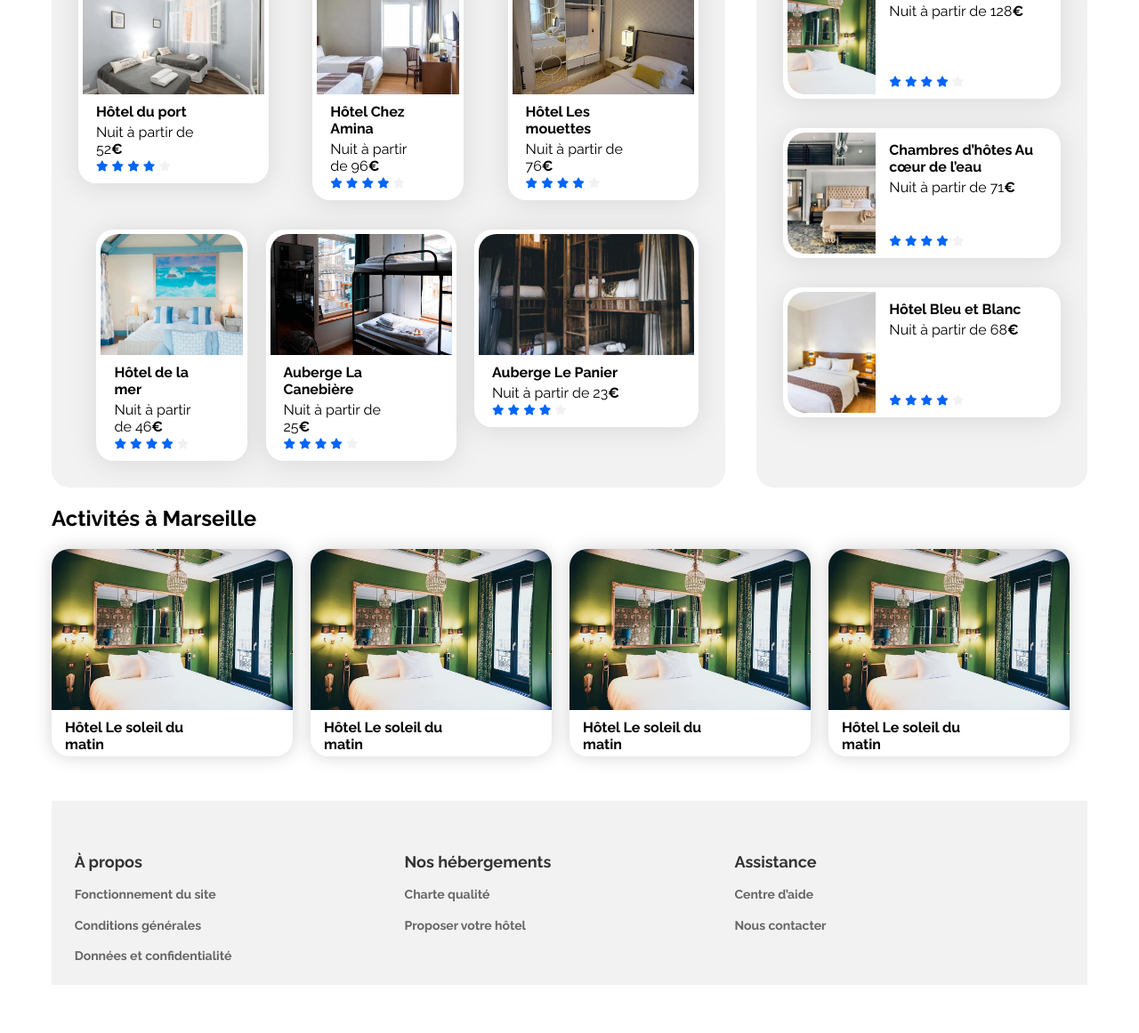
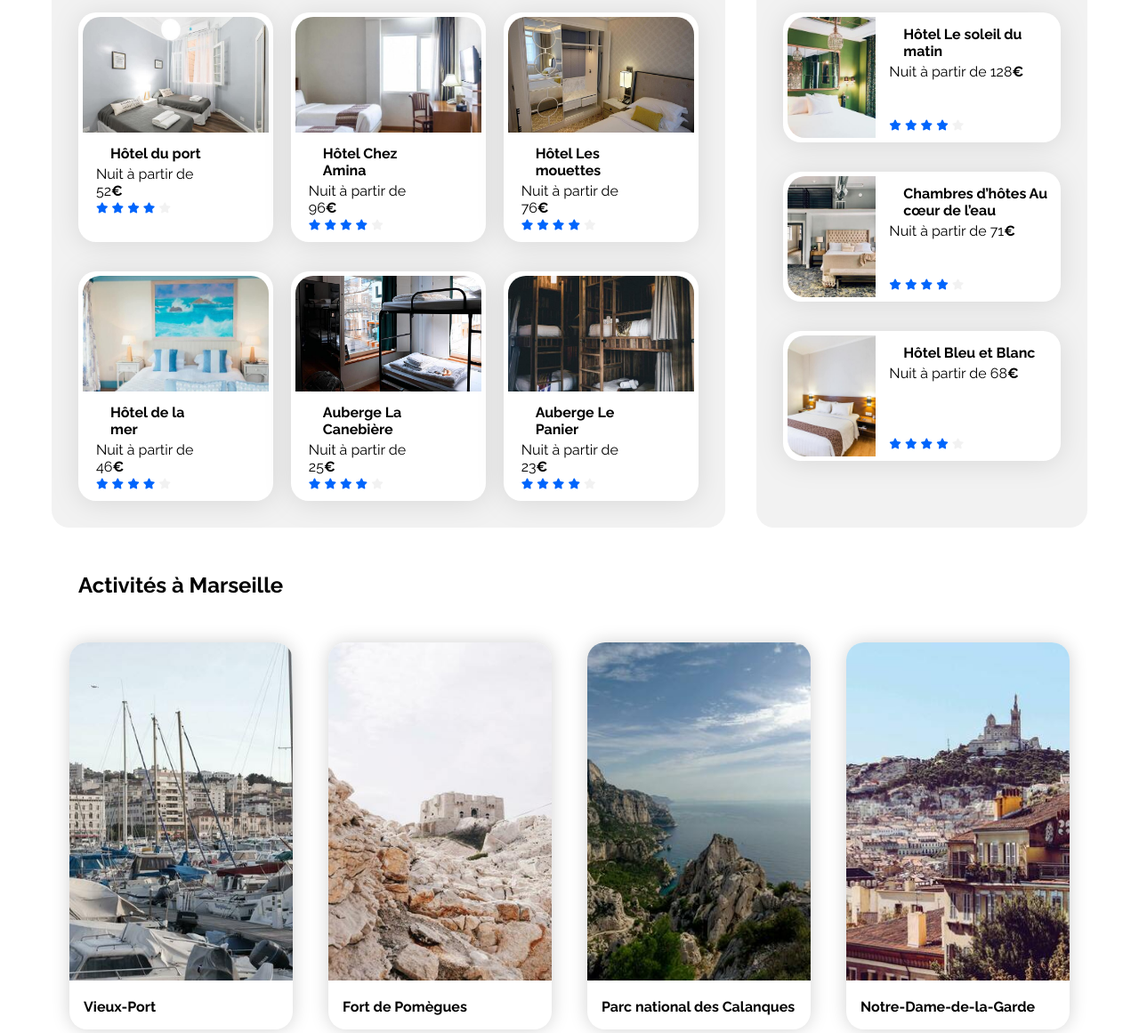
Before and after one commit to RandumGoo/Projet2-Booki, a plain HTML site: page INDEX.html in a window 1280 px wide. Shown: the part 553-1714 px from the top of the page at 89% size. Before the commit the page ends 1668 px from the top, so only its background shows below. Drawn offline with Linux system fonts and the light colour scheme.

Commit message:
final-desktop

```diff
--- a/INDEX.html
+++ b/INDEX.html
@@ -11,7 +11,7 @@
     <link rel="stylesheet" href="https://cdnjs.cloudflare.com/ajax/libs/font-awesome/6.2.1/css/all.min.css"
         integrity="sha512-MV7K8+y+gLIBoVD59lQIYicR65iaqukzvf/nwasF0nqhPay5w/9lJmVM2hMDcnK1OnMGCdVK+iQrJ7lzPJQd1w=="
         crossorigin="anonymous" referrerpolicy="no-referrer" />
-    <link rel="stylesheet" href="./css/style2.css">
+    <link rel="stylesheet" href="./css/styles.css">
 </head>
 
 <body>
@@ -72,23 +72,20 @@
                         <i class="fa-solid fa-fire"></i>
                         <h5>Nos pépites</h5>
                     </div>
+                </div>
+
                 <div class="infobar">
-                        <i class="fa-light fa-circle-info"></i>
-                        <p class="info-txt"> Plus de 500 logements sont disponibles dans cette ville</p>
-                    </div>
+                    <i class="fa fa-circle-info"></i>
+                    <span class="info-txt"> Plus de 500 logements sont disponibles dans cette ville</span>
                 </div>
             </article>
-
-
-
-
 
             <div class="hebergements-and-populaires">
                 <section class="hebergements">
                     <h2 class="section-title">Hébergements à Marseille</h2>
                     <div class="heb-card1">
+                        <article class="card">
                             <a href="#">
-                            <article class="card">
                                 <img src="./images/hebergements/fred-kleber.jpg" alt="Image de la chambre d'hôtel montrant un lit">
                                 <div class="card-content">
                                     <div class="card-txt">
@@ -104,10 +101,10 @@
                                         <span class="sr-only">Note de 4 sur 5</span>
                                     </div>
                                 </div>
+                            </a>
                         </article>
-                        </a>
+                        <article class="card">
                             <a href="#">
-                            <article class="card">
                                 <img src="./images/hebergements/febrian-zakaria.jpg" alt="Image de la chambre d'hôtel montrant un lit">
                                 <div class="card-content">
                                     <div class="card-txt">
@@ -123,10 +120,10 @@
                                         <span class="sr-only">Note de 4 sur 5</span>
                                     </div>
                                 </div>
+                            </a>
                         </article>
-                        </a>
+                        <article class="card">
                             <a href="#">
-                            <article class="card">
                                 <img src="./images/hebergements/reisetopia.jpg" alt="Image de la chambre d'hôtel montrant un lit">
                                 <div class="card-content">
                                     <div class="card-txt">
@@ -142,13 +139,14 @@
                                         <span class="sr-only">Note de 4 sur 5</span>
                                     </div>
                                 </div>
+                            </a>
                         </article>
                     </div>
 
 
                     <div class="heb-card2">
+                        <article class="card">
                             <a href="#">
-                            <article class="card">
                                 <img src="./images/hebergements/annie-spratt.jpg" alt="Image de la chambre d'hôtel montrant un lit">
                                 <div class="card-content">
                                     <div class="card-txt">
@@ -164,10 +162,10 @@
                                         <span class="sr-only">Note de 4 sur 5</span>
                                     </div>
                                 </div>
+                            </a>
                         </article>
-                        </a>
+                        <article class="card">
                             <a href="#">
-                            <article class="card">
                                 <img src="./images/hebergements/marcus-loke.jpg" alt="Image de la chambre d'hôtel montrant un lit">
                                 <div class="card-content">
                                     <div class="card-txt">
@@ -183,10 +181,10 @@
                                         <span class="sr-only">Note de 4 sur 5</span>
                                     </div>
                                 </div>
+                            </a>
                         </article>
-                        </a>
+                        <article class="card">
                             <a href="#">
-                            <article class="card">
                                 <img src="./images/hebergements/nicate-lee.jpg" alt="Image de la chambre d'hôtel montrant un lit">
                                 <div class="card-content">
                                     <div class="card-txt">
@@ -202,11 +200,9 @@
                                         <span class="sr-only">Note de 4 sur 5</span>
                                     </div>
                                 </div>
+                            </a>
                         </article>
                     </div>
-
-
-
 
                 </section>
                 <section class="populaires">
@@ -280,64 +276,33 @@
             <section class="activite">
                 <h2 class="act-title">Activités à Marseille</h2>
                 <div class="act-container">
+                    <article class="card-act">
                         <a href="#">
+                            <img src="./images/activites/reno-laithienne.jpg" alt="Image de la chambre d'hôtel montrant un lit">
+                             <h3 class="card-title">Vieux-Port</h3>
+                        </a>
+                    </article>
                     <article class="card-act">
-                            <img src="./images/hebergements/emile-guillemot.jpg" alt="Image de la chambre d'hôtel montrant un lit">
-                            <div class="card-content">
-                                <div class="card-txt">
-                                    <h3 class="card-title">Hôtel Le soleil du matin</h3>
-                                </div>
-                            </div>
+                        <a href="#">
+                            <img src="./images/activites/paul-hermann.jpg" alt="Image de la chambre d'hôtel montrant un lit">
+                            <h3 class="card-title">Fort de Pomègues</h3>
+                        </a>
                     </article>
+                    <article class="card-act">
+                        <a href="#">
+                            <img src="./images/activites/kilyan-sockalingum.jpg" alt="Image de la chambre d'hôtel montrant un lit">
+                            <h3 class="card-title">Parc national des Calanques</h3>
                         </a>
+                    </article>
+                    <article class="card-act">
                         <a href="#">
-                        <article class="card-act">
-                            <img src="./images/hebergements/emile-guillemot.jpg" alt="Image de la chambre d'hôtel montrant un lit">
-                            <div class="card-content">
-                                <div class="card-txt">
-                                    <h3 class="card-title">Hôtel Le soleil du matin</h3>
-                                </div>
-                            </div>
+                            <img src="./images/activites/florian-wehde.jpg" alt="Image de la chambre d'hôtel montrant un lit">
+                            <h3 class="card-title">Notre-Dame-de-la-Garde</h3>
+                        </a>
                     </article>
-                    </a>
-                    <a href="#">
-                        <article class="card-act">
-                            <img src="./images/hebergements/emile-guillemot.jpg" alt="Image de la chambre d'hôtel montrant un lit">
-                            <div class="card-content">
-                                <div class="card-txt">
-                                    <h3 class="card-title">Hôtel Le soleil du matin</h3>
-                                </div>
-                            </div>
-                        </article>
-                    </a>
-                        <a href="#">
-                            <article class="card-act">
-                                <img src="./images/hebergements/emile-guillemot.jpg" alt="Image de la chambre d'hôtel montrant un lit">
-                                <div class="card-content">
-                                    <div class="card-txt">
-                                        <h3 class="card-title">Hôtel Le soleil du matin</h3>
-                                    </div>
-                                </div>
-                            </article>
-                        </a>
                 </div>
 
             </section>
-
-<!-- <div class="mainContentActivites">
-          <div class="premierBlocActivite">
-            <a href="">
-              <div class="blocFigureLarge">
-                <img
-                  class="imageActivite"
-                  src="images/activites/desktop/Reservia_Vieux_Port_D.jpg"
-                  alt="Vieux Port de Marseille"
-                />
-              </div>
-              <p class="textActivites">Vieux port</p>
-            </a>
-          </div>-->
-
         </main>
 
 
@@ -362,5 +327,4 @@
         </footer>
     </div>
 </body>
- <!-- modiff-->
 </html>
--- a/css/style2.css
+++ b/css/styles.css
@@ -190,9 +190,9 @@ form > input::placeholder{
     display: flex;
     padding: 15px;
     align-items: center;
-    height: 50px;
+    height: 15px;
     font-weight: bold;
-    border-radius: 100%;
+    border-radius: 50px;
     border: 2px solid #F2F2F2;
     cursor: pointer;
     margin: 20px 10px;
@@ -210,94 +210,15 @@ form > input::placeholder{
     background-color: #DEEBFF;
     transition: 0.3s;
 }
-
-.info{
-    display: flex;
-    flex-direction: row;
-    align-items: center;
+.infobar {
+    margin-bottom: 30px;
 }
 
-.info i{
-    display: flex;
-    align-items: center;
-    justify-content: center;
-    color: #0065fc;
-    padding: 5px;
-    border-radius: 50%;
-    border: 0.1px solid #ccc;
-    width: 1em;
-    margin-right: 10px;
-}
 
 .button {
     size: 18px;
     color: white;
-}/*** END***/
-
-
-
-/*** FILTRES ***/
-
-/** .box-filtre {
-    display: flex;
-    flex-direction: row;
-    justify-content: space-between;
-    align-items: center;
-    align-content: space-between;
-    width: 65%;
-height: 50px;
-gap: 15px;
-font-size: 17px;
-font-weight: 700;
-line-height: 19.96px;
-text-align: left;
-} **/
-
-
-
-/** .box-filtre {
-    display: flex;
-    flex-direction: row;
-    justify-content: space-between;
-    align-items: center;
-    align-content: center;
-    width: 758px;
-    height: 50px;
-    gap: 15px;
-
-} **/
-
-/**.box-filtre {
-    width: 25%;
-    height: 100%;
-    background-color: #ffffff;
-    border-radius: 25px;
-    border: 2px;
-    border-color: #a5a5a5;
-    display: flex;
-    justify-content: center;
-    align-items: center;
-    font-size: 18px;
-    font-weight: bold;
-} */
-
-
-
-
-
-
-
-
-
-
-
-
-
-
-
-
-
-
+}
 
 /** END OF FILTRES ***/
 
@@ -375,11 +296,12 @@ a {
     display: flex;
     flex-direction: column;
     margin-top: 33px;
+    width: 30%;
 }
 
-.heb-card1 img {
+ .heb-card1 img {
     width: 100%;
-    height: 136px;
+    height: 130px;
     border-top-left-radius: 20px;
     border-top-right-radius: 20px;
 }
@@ -426,11 +348,12 @@ a {
     display: flex;
     flex-direction: column;
     margin-top: 33px;
+    width: 30%;
 }
 
 .heb-card2 img {
     width: 100%;
-    height: 136px;
+    height: 130px;
     border-top-left-radius: 20px;
     border-top-right-radius: 20px;
 }
@@ -509,97 +432,47 @@ a {
 
 
 
+/*** ACTIVITE ***/
+.activite{
+    padding-top: 30px;
 
-/*** ACTIVITES***/
-
-
-.activite {
-
-width: 100%;
-max-width: 1340px;}
-
-.act-title{
-    display: flex;
-    justify-content: space-between;
-    align-items: center;}
-
-.act-container {
-    display: flex;
-    justify-content: space-between;
-    align-items: center;
 }
 
-.card-act {
-    display: flex;
-    flex-direction: column;
-box-shadow: 0px 0px 20px lightgrey;
-border-radius: 20px;
-overflow: hidden;
-margin-right: 20px;
-height: 89%
-}
+.act-title {
+    padding-bottom: 30px;
+    padding-left: 30px;}
 
-.card-act img {
-    width: 100%;
-    height: 100%;
-    object-fit: cover;
-}
-
-.card-act .card-title {
-    margin-top: 10px;
-    margin-bottom: 4px;
-}
-.card-act .card-content {
-    width: 67%;
-    padding-left: 15px;
-    display: flex;
-    flex-direction: column;
-    justify-content: space-between;
-    box-sizing: border-box;
-}
-
-
-/****
-#activites{
-    padding-top: 30px;
-}
-
-.mainContentActivites{
+.act-container{
     display: flex;
 }
 
 
-.premierBlocActivite,
+.card-act {
     box-shadow: 0px 0px 20px lightgrey;
     border-radius: 20px;
     overflow: hidden;
-}
-
-.premierBlocActivite,{
     margin-right: 20px;
-}
-
-.blocFigureLarge{
-    margin: 0;
-    height: 89%;
+    margin-left: 20px;
+    height: 90%;
+    width: 100%;
 }
 
 
-.imageActivite{
+.card-act img{
     width: 100%;
     height: 100%;
+    Width: 297.5px;
+    Height: 380px;
     object-fit: cover;
 }
 
-.textActivites{
+.card-title{
     padding-left: 1em;
     font-family: 'Raleway', sans-serif;
     color: black;
     font-weight: 800;
+
 }
-
-/*** END OF ACTIVITE ***/
-
 
 
 
```
Lines whose indentation alone changed are shown as unchanged.
